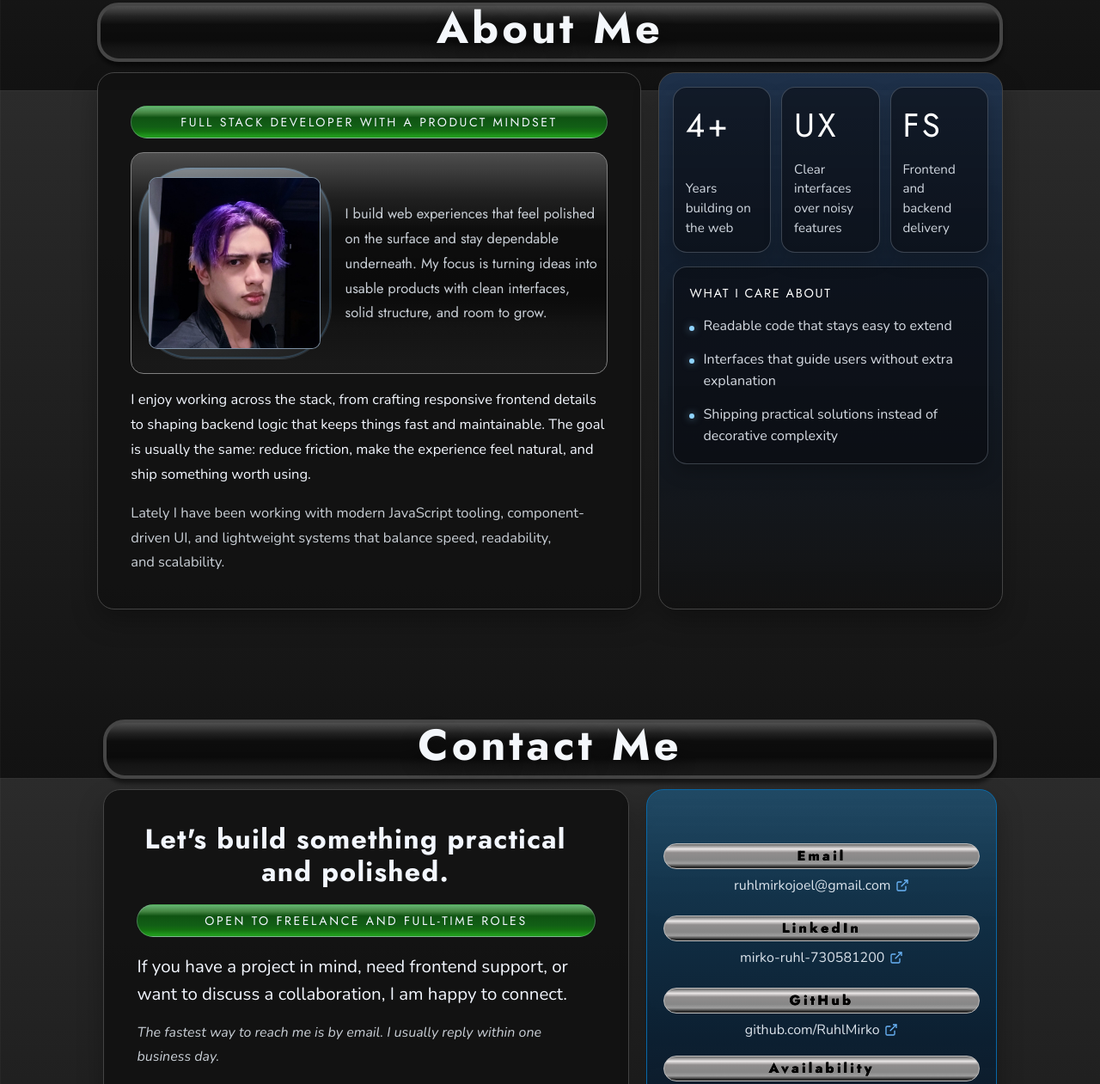
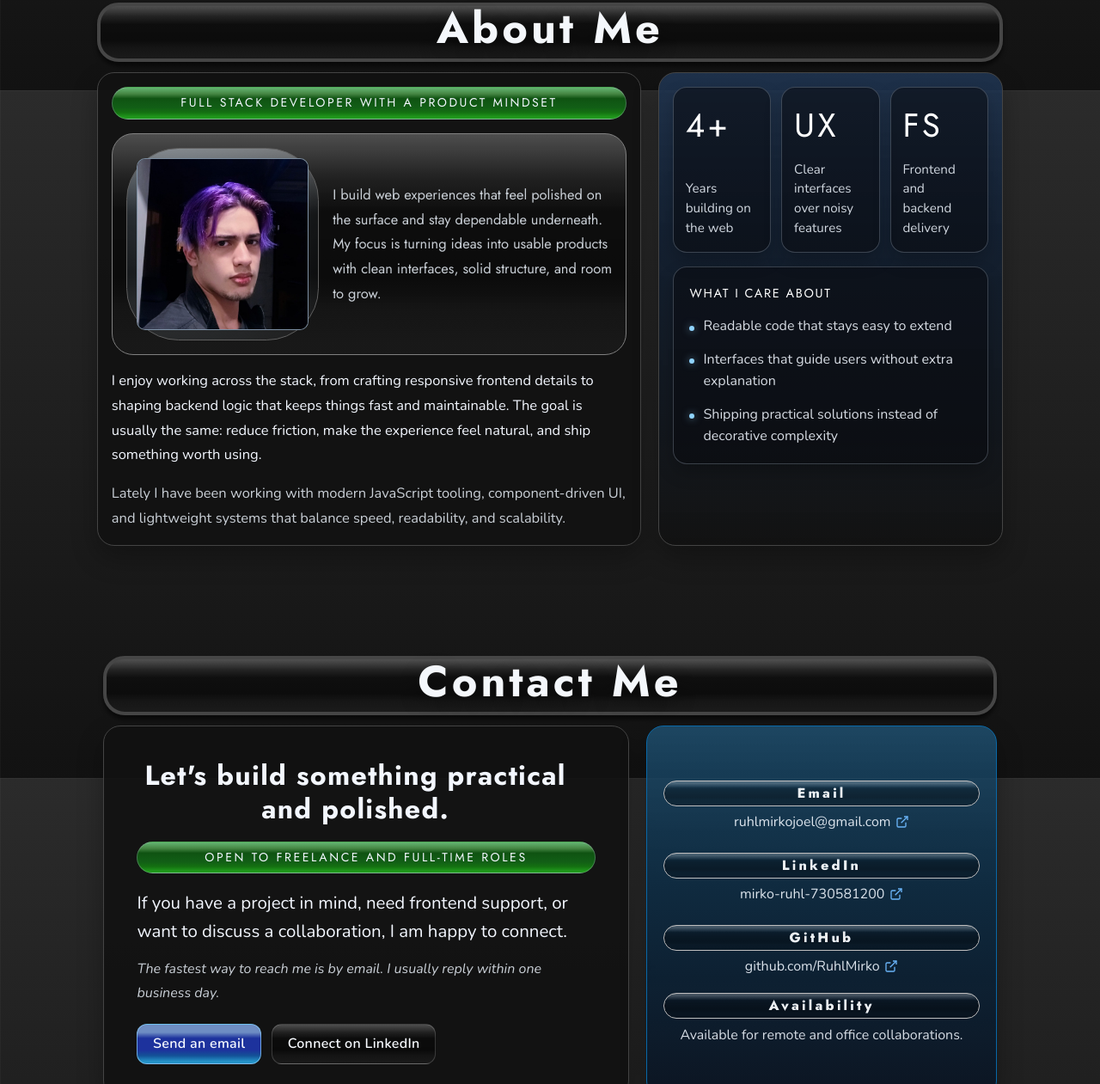
Before and after one commit to RuhlMirko/portfolio, an Astro site: page / in a window 1280 px wide. Shown: the part 2295-3556 px from the top of the page at 86% size. Built offline with nearby package versions, Linux system fonts and the light colour scheme; Astro itself is replaced by a stand-in of ours.

Commit message:
Updated minor styling tweaks for contact and about section

```diff
--- a/src/components/About.astro
+++ b/src/components/About.astro
@@ -101,7 +101,7 @@ const highlights = [
   }
 
   .about-copy {
-    padding: clamp(1.5rem, 3vw, 2.4rem);
+    padding: clamp(1rem, 3vw, 0.6rem);
   }
 
   .eyebrow {
@@ -126,9 +126,9 @@ const highlights = [
     gap: 1rem;
     align-items: center;
     border: 1px solid gray;
-    border-radius: 15px;
+    border-radius: 25px;
     background: var(--aero-black);
-    padding: 1rem 0.5rem;
+    padding: 1rem 1rem;
     margin-bottom: 1rem;
     font-family: "Jost";
     text-wrap: pretty;
@@ -140,7 +140,6 @@ const highlights = [
     padding: 0.7rem;
     border-radius: 27%;
     corner-shape: squircle;
-    border: 1px solid rgba(51, 55, 59, 0.72);
     background:
       var(--aero-black),
       radial-gradient(
@@ -148,7 +147,7 @@ const highlights = [
         rgba(130, 148, 165, 0.473),
         rgba(255, 255, 255, 0)
       );
-    box-shadow: inset 0 0 0 2px rgba(87, 144, 190, 0.28);
+    border: 1px solid rgb(95, 95, 95);
   }
 
   .profile-picture {
--- a/src/components/Contact.astro
+++ b/src/components/Contact.astro
@@ -226,12 +226,11 @@ const contactItems = [
 
   .detail-label {
     margin-bottom: 0.35rem;
-    color: black;
     font-family: "Jost", "Segoe UI", sans-serif;
     letter-spacing: 0.2em;
     font-size: 1rem;
     text-align: center;
-    background: var(--aero-white);
+    background: var(--aero-black);
     border-radius: 25px;
     border: 1px solid #aaa9a9;
     font-weight: 800;
```
